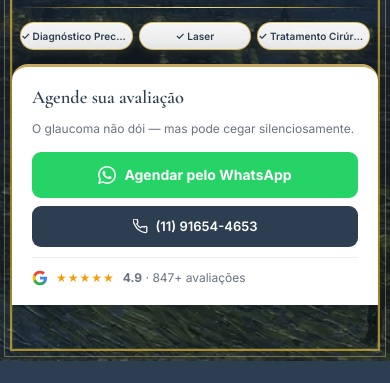
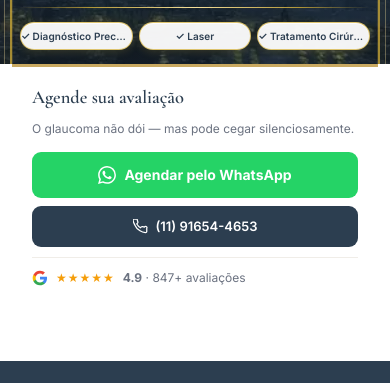
Before and after one commit to contatoinstitutodrudi/drudi-astro, an Astro site: page /lp/glaucoma in a window 390 px wide. Shown: the part 290-673 px from the top of the page. Built offline with nearby package versions, Linux system fonts and the light colour scheme; Astro itself is replaced by a stand-in of ours.

Commit message:
fix(lp-glaucoma): hero-card-wrap com fundo branco no mobile para cobrir imagem hero abaixo do card, padding-bottom=56px para alinhar com sticky bar

```diff
--- a/src/pages/lp/glaucoma.astro
+++ b/src/pages/lp/glaucoma.astro
@@ -227,10 +227,19 @@ const depoimentos = [
 
     /* Sticky CTA Mobile */
     .sticky-cta { position: fixed; bottom: 0; left: 0; right: 0; display: none; grid-template-columns: 1fr auto; z-index: 300; box-shadow: 0 -4px 20px rgba(0,0,0,0.2); }
-    /* Espaço para o sticky bar não cobrir o card no mobile — aplicado ao form-card, não ao wrapper */
+    /* Mobile: hero-card-wrap cobre completamente a imagem de fundo e alinha com sticky bar */
     @media (max-width: 859px) {
-      .form-card { margin-bottom: 56px; }
-      .hero-card-wrap { padding-bottom: 0; }
+      .hero-card-wrap {
+        background: #ffffff;
+        padding-bottom: 56px;
+        padding-top: 0;
+      }
+      .form-card {
+        border-radius: 0;
+        box-shadow: none;
+        border-top: 3px solid var(--gold);
+        margin-bottom: 0;
+      }
     }
     .sticky-cta .s-wa { display: flex; align-items: center; justify-content: center; gap: 8px; background: #25d366; color: var(--white); padding: 15px; font-size: 14px; font-weight: 700; }
     .sticky-cta .s-phone { display: flex; align-items: center; justify-content: center; background: var(--navy); color: var(--white); padding: 15px 20px; }
```
